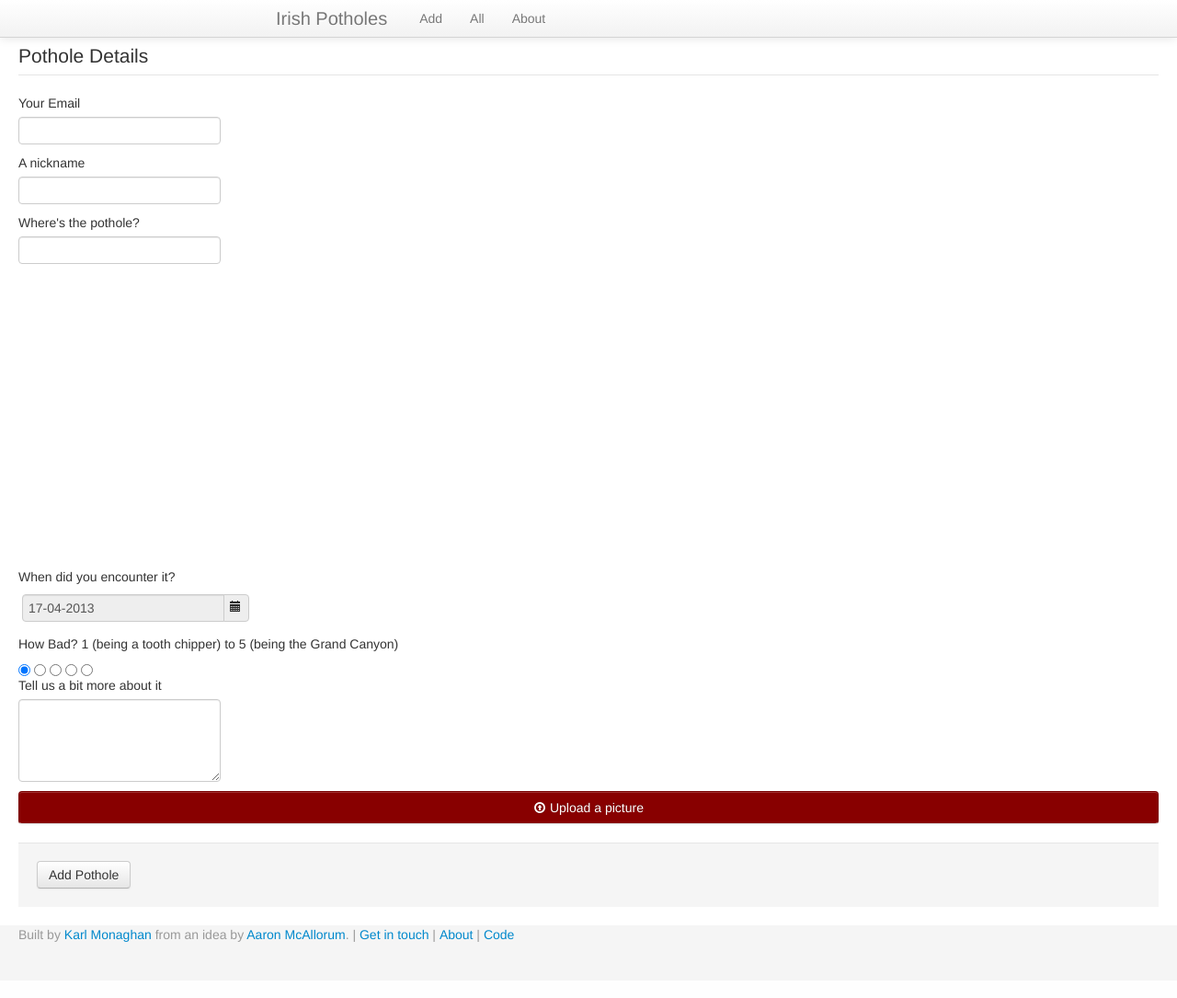
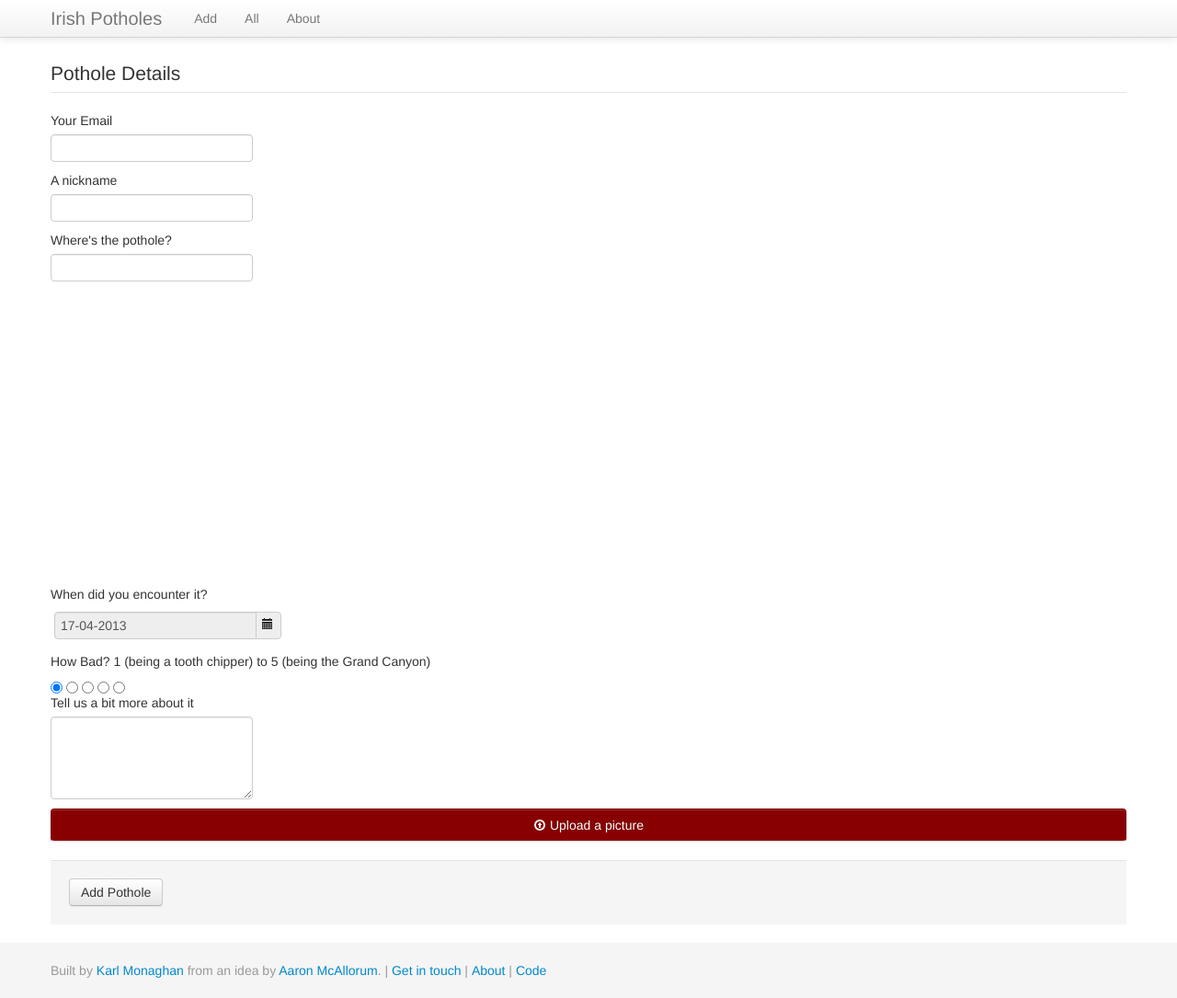
Before and after one commit to kmonaghan/irishpotholes.com, a PHP site: page / in a window 1280 px wide. Shown: the whole page at 92% size. Before the commit the page ends 1024 px from the top, so only its background shows below. Run offline with PHP 8.4, Linux system fonts and the light colour scheme; a map, chart or similar area stays blank; some libraries are stand-ins or nearby versions.

Commit message:
trying to sort out layout

```diff
--- a/public/css/pothole.css
+++ b/public/css/pothole.css
@@ -1,7 +1,4 @@
 @CHARSET "UTF-8";
-      /* Sticky footer styles
-      -------------------------------------------------- */
-
       html,
       body {
         height: 100%;
@@ -42,9 +39,8 @@
       -------------------------------------------------- */
       /* Not required for template or sticky footer method. */
 
-      .container {
-        width: auto;
-        max-width: 680px;
+      #wrap > .container {
+        padding-top: 60px;
       }
       .container .credit {
         margin: 20px 0;
--- a/public/footer.php
+++ b/public/footer.php
@@ -1,14 +1,15 @@
 <?php
 
 ?>
-      <div id="push"></div>
-    </div>
+			<div id="push"></div>
+    		</div>
+	</div>
+	<div id="footer">
+      		<div class="container">
+        		<p class="muted credit">Built by <a href="http://karlmonaghan.com">Karl Monaghan</a> from an idea by <a href="https://twitter.com/AaronMcAllorum">Aaron McAllorum</a>.&nbsp;|&nbsp;<a href="http://www.karlmonaghan.com/contact">Get in touch</a>&nbsp;|&nbsp;<a href="http://www.karlmonaghan.com/">About</a>&nbsp;|&nbsp;<a href="https://github.com/kmonaghan/irishpotholes.com">Code</a></p>
+      		</div>
+    	</div>
 
-    <div id="footer">
-      <div class="container-fluid">
-        <p class="muted credit">Built by <a href="http://karlmonaghan.com">Karl Monaghan</a> from an idea by <a href="https://twitter.com/AaronMcAllorum">Aaron McAllorum</a>.&nbsp;|&nbsp;<a href="http://www.karlmonaghan.com/contact">Get in touch</a>&nbsp;|&nbsp;<a href="http://www.karlmonaghan.com/">About</a>&nbsp;|&nbsp;<a href="https://github.com/kmonaghan/irishpotholes.com">Code</a></p>
-      </div>
-    </div>
 	<script src="https://maps.googleapis.com/maps/api/js?sensor=false"></script>
         <script src="//ajax.googleapis.com/ajax/libs/jquery/1.9.1/jquery.min.js"></script>
         <script src="/js/bootstrap.js"></script>
--- a/public/header.php
+++ b/public/header.php
@@ -32,7 +32,8 @@
 	</head>
 
 	<body>
-	<div class="navbar navbar-static-top">
+	<div id="wrap">
+		<div class="navbar navbar-fixed-top">
                 	<div class="navbar-inner">
                         	<div class="container">
                                 	<a class="brand" href="/">Irish Potholes</a>
@@ -44,9 +45,7 @@
                         	</div>
                 	</div>
        		</div>
-
-	<div id="wrap">
-		<div id="main" class="container-fluid">
+		<div id="main" class="container">
 <?php
 				if (isset($message) && $message)
 				{
```
Lines whose indentation alone changed are shown as unchanged.
